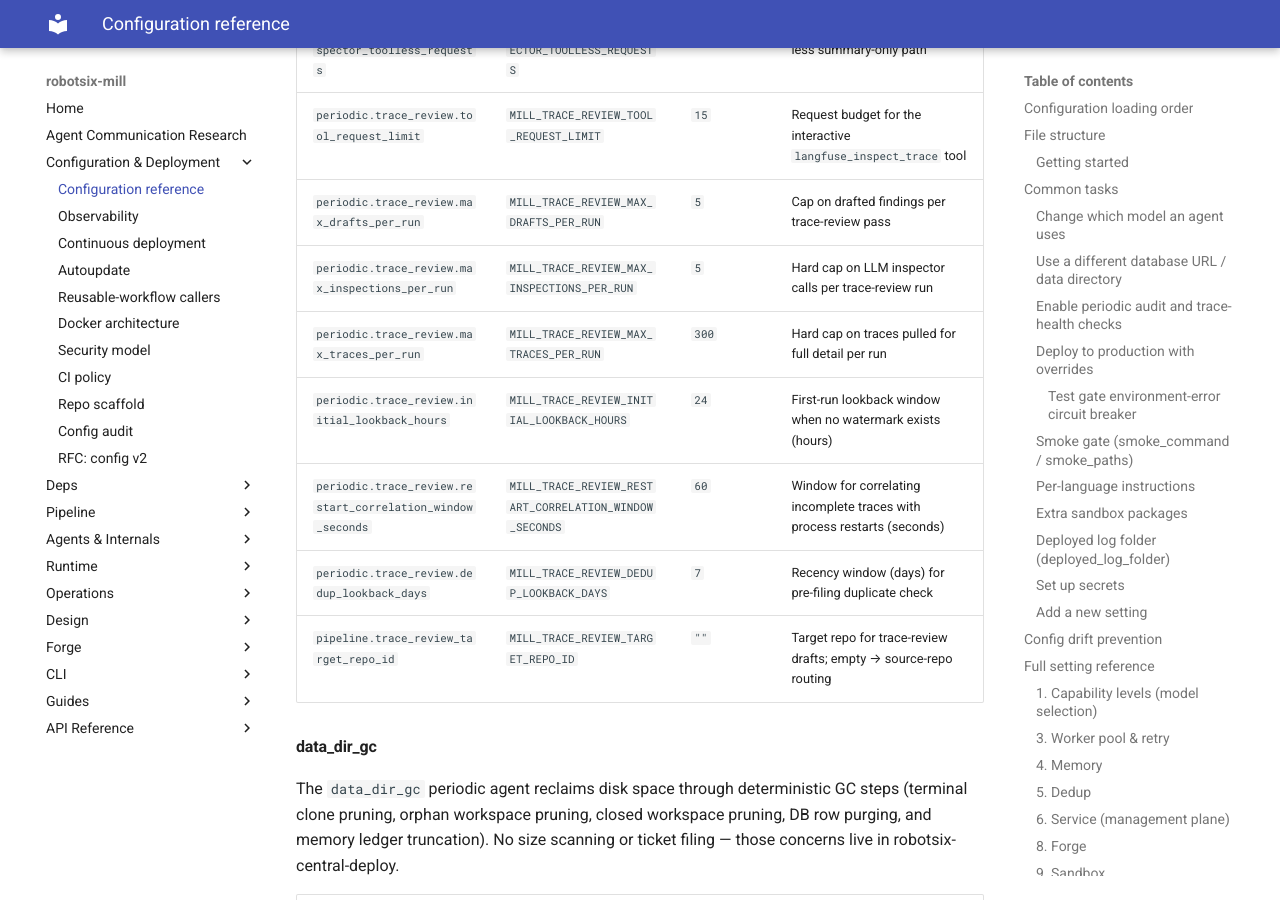
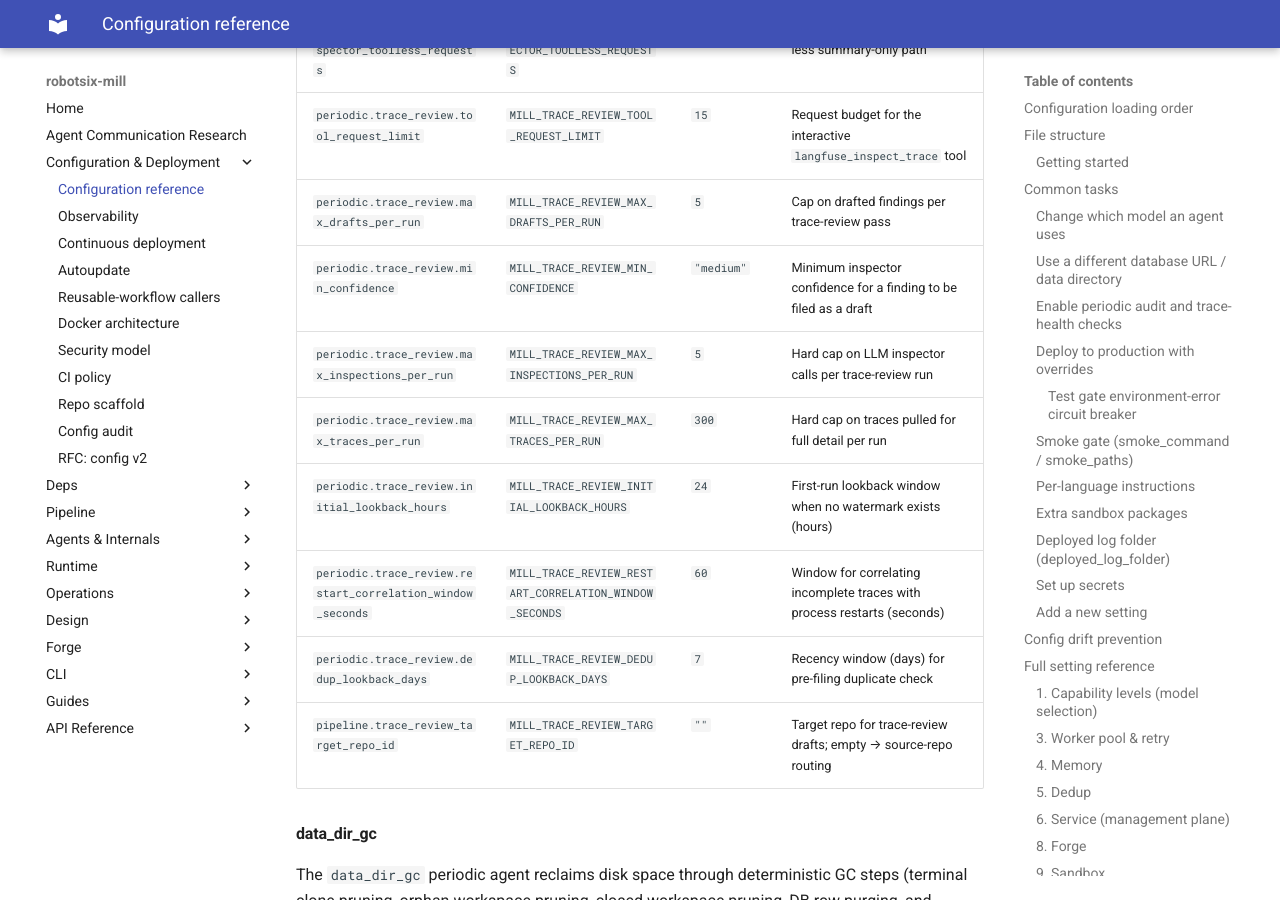
Before and after one commit to damien-robotsix/robotsix-mill, an MkDocs documentation site: the page built from docs/config/configuration.md, in a window 1280 px wide and 900 px high, scrolled down 27708 px. Built offline with MkDocs 1.6.1 and Material for MkDocs 9.7.7, drawn with Linux system fonts in a browser that asks for light colours.

Commit message:
mill: config drift: trace_review_min_confidence missing from docs/config/configuration.md (20260726T115019Z-config-drift-trace-review-min-confidence-4043) (#2573)
Co-authored-by: robotsix-mill <mill@robotsix.local>

```diff
--- a/docs/config/configuration.md
+++ b/docs/config/configuration.md
@@ -673,6 +673,7 @@ variable and its dotted YAML path.
 | `periodic.trace_review.inspector_toolless_requests` | `MILL_TRACE_REVIEW_INSPECTOR_TOOLLESS_REQUESTS` | `3` | Request budget for the tool-less summary-only path |
 | `periodic.trace_review.tool_request_limit` | `MILL_TRACE_REVIEW_TOOL_REQUEST_LIMIT` | `15` | Request budget for the interactive `langfuse_inspect_trace` tool |
 | `periodic.trace_review.max_drafts_per_run` | `MILL_TRACE_REVIEW_MAX_DRAFTS_PER_RUN` | `5` | Cap on drafted findings per trace-review pass |
+| `periodic.trace_review.min_confidence` | `MILL_TRACE_REVIEW_MIN_CONFIDENCE` | `"medium"` | Minimum inspector confidence for a finding to be filed as a draft |
 | `periodic.trace_review.max_inspections_per_run` | `MILL_TRACE_REVIEW_MAX_INSPECTIONS_PER_RUN` | `5` | Hard cap on LLM inspector calls per trace-review run |
 | `periodic.trace_review.max_traces_per_run` | `MILL_TRACE_REVIEW_MAX_TRACES_PER_RUN` | `300` | Hard cap on traces pulled for full detail per run |
 | `periodic.trace_review.initial_lookback_hours` | `MILL_TRACE_REVIEW_INITIAL_LOOKBACK_HOURS` | `24` | First-run lookback window when no watermark exists (hours) |
```
Also changed, not shown: CHANGELOG.md (+1 -0 lines).
